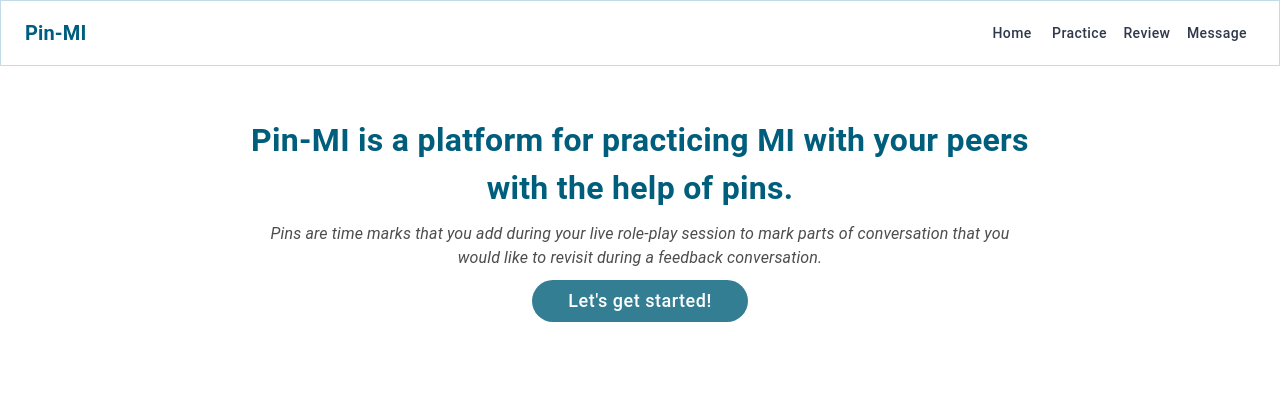
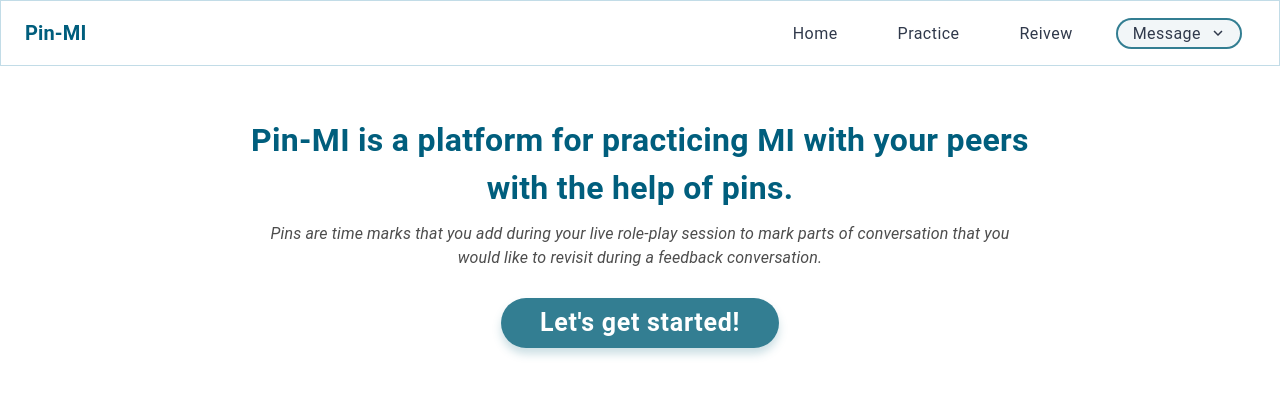
Before and after one commit to CoExLab/pinmi, a React (Create React App) app: page / in a window 1280 px wide. Shown: the top 396 px of the page. Built offline with nearby package versions, Linux system fonts and the light colour scheme; no server answers; the database is empty.

Commit message:
Updating Button component in existing pages (Refresher, PracticeSession, DiscussionPrep)

```diff
--- a/src/components/VideoChatComponent.js
+++ b/src/components/VideoChatComponent.js
@@ -1,6 +1,8 @@
 import React, { useState, useEffect } from "react";
 import { useSelector } from "react-redux";
 import { makeStyles } from '@material-ui/core/styles';
+import ArrowForwardIosIcon from '@material-ui/icons/ArrowForwardIos';
+import CallEndIcon from '@material-ui/icons/CallEnd';
 import MicIcon from "@material-ui/icons/MicNone";
 import MicOffIcon from "@material-ui/icons/MicOffOutlined";
 import VideocamIcon from "@material-ui/icons/VideocamOutlined";
@@ -20,6 +22,7 @@ import DialogContentText from '@material-ui/core/DialogContentText';
 import DialogTitle from '@material-ui/core/DialogTitle';
 import Popper from '@material-ui/core/Popper';
 
+import ColorLibButton from './layout/ColorLibComponents/ColorLibButton';
 
 import {
   toggleAudio,
@@ -52,6 +55,14 @@ const useStyles = makeStyles((theme) => ({
   display: 'flex',
   '& > * + *': {
     marginLeft: theme.spacing(5),
+  },
+  beginDiscussionPrepButton: {
+    backgroundColor: '#DB0000',
+    opacity: '62%',
+    '&:hover': {
+      backgroundColor: '#DB0000',
+      opacity: '100%',
+    },
   },
 }));
 
@@ -509,9 +520,17 @@ function VideoChatComponent(props) {
                     </DialogContentText>
                 </DialogContent>
                 <DialogActions>
-                    <Button onClick={() => handleStartChat(setApiKey, setSessionId, setToken, baseURL)} color="primary" autoFocus>
+                    <ColorLibButton
+                      variant='contained'
+                      size='medium'
+                      endIcon={<ArrowForwardIosIcon />}
+                      onClick={
+                        () => handleStartChat(setApiKey, setSessionId, setToken, baseURL)
+                      }
+                      autoFocus
+                    >
                       Join Now
-                    </Button>
+                    </ColorLibButton>
                 </DialogActions>
             </Dialog>
 
@@ -534,14 +553,16 @@ function VideoChatComponent(props) {
           </div>
           </div>
           <div className='actions-btns'>
-        <Button
+        <ColorLibButton
+          variant="contained"
+          size="medium"
+          className={classes.beginDiscussionPrepButton}
+          startIcon={<CallEndIcon />}
           onClick={() => handleFinishChat()}
           disabled={!isInterviewStarted}
-          color='secondary'
-          variant="contained"
         >
           Begin Discussion Prep
-        </Button>
+        </ColorLibButton>
         {props.isArchiveHost ?
         <Button
           onClick = {() => handleStartArchive()}
--- a/src/components/layout/Collaboration.jsx
+++ b/src/components/layout/Collaboration.jsx
@@ -5,7 +5,8 @@ import AudioReview from '../AudioReview';
 import Transcription from '../Transcription';
 // Others
 import { makeStyles } from '@material-ui/core/styles';
-import { Container, Grid, Button } from '@material-ui/core';
+import { Container, Grid } from '@material-ui/core';
+import ColorLibButton from './ColorLibComponents/ColorLibButton';
 import VideoChatComponent from '../VideoChatComponent';
 import { useSessionValue, useActiveStepValue } from "../../context";
 import { baseURL } from 'constants';
@@ -58,12 +59,14 @@ const Collaboration = () => {
         </Grid>
       </Container>
       <div style={{display: 'flex', alignItems: 'center', justifyContent: 'center'}}>
-            <Button
-             variant="contained"
-             onClick={handleNext}>
-                Begin Self-Reflection
-            </Button>
-            </div>
+        <ColorLibButton
+          variant="contained"
+          size="medium"
+          onClick={handleNext}
+        >
+          Begin Self-Reflection
+        </ColorLibButton>
+      </div>
     </div>
   );
 };
--- a/src/components/layout/ColorLibButton.jsx
+++ b/src/components/layout/ColorLibComponents/ColorLibButton.jsx
@@ -1,6 +1,6 @@
 import {withStyles} from '@material-ui/core/styles';
 
-import Button from '@material-ui/core/Button';
+import Button, { ButtonProps } from '@material-ui/core/Button';
 import ArrowBackIosIcon from '@material-ui/icons/ArrowBackIos';
 import ArrowForwardIosIcon from '@material-ui/icons/ArrowForwardIos';
 
@@ -11,7 +11,7 @@ const ColorLibButton = withStyles((theme) => ({
     fontWeight: '600',
     lineHeight: '1.5',
     padding: '6px 39px',
-    textTransform: 'none',
+    textTransform: 'none'
   },
   sizeLarge: {
     fontSize: '25px',
--- a/src/components/layout/DisscussionPrep.jsx
+++ b/src/components/layout/DisscussionPrep.jsx
@@ -5,8 +5,9 @@ import AudioReview from '../AudioReview';
 import Transcription from '../Transcription';
 // Others
 import { makeStyles } from '@material-ui/core/styles';
-import { Container, Grid, Button } from '@material-ui/core';
+import { Container, Grid } from '@material-ui/core';
 
+import ColorLibButton from './ColorLibComponents/ColorLibButton';
 import { useActiveStepValue } from '../../context';
 
 const useStyles = makeStyles((theme) => ({
@@ -52,12 +53,13 @@ const DisscussionPrep = () => {
         </Grid>
       </Container>
       <div style={{display: 'flex', alignItems: 'center', justifyContent: 'center'}}>
-            <Button
-             variant="contained"
-             onClick={handleNext}>
-                Join Discussion
-            </Button>
-            </div>
+        <ColorLibButton
+          variant="contained"
+          size="medium"
+          onClick={handleNext}>
+            Join Discussion
+        </ColorLibButton>
+      </div>
     </div>
   );
 };
--- a/src/components/layout/Landing.jsx
+++ b/src/components/layout/Landing.jsx
@@ -1,36 +1,24 @@
 import { makeStyles } from '@material-ui/core/styles';
-import Button from '@material-ui/core/Button';
 import Container from '@material-ui/core/Container';
 import Typography from '@material-ui/core/Typography';
+import ColorLibButton from './ColorLibComponents/ColorLibButton';
 import Navbar from './Navbar';
 
 const useStyles = makeStyles((theme) => ({
   welcome_container: {
-    padding: "50px 68px 50px 68px",
-    textAlign: "center",
+    padding: '50px 68px 50px 68px',
+    textAlign: 'center',
   },
   welcome_intro: {
     color: theme.palette.teal.dark,
-    fontSize: "xx-large",
-    fontWeight: "bold",
+    fontSize: 'xx-large',
+    fontWeight: 'bold',
   },
   welcome_definition: {
     color: theme.palette.gray.main,
-    fontStyle: "italic",
-    padding: "10px 20px 10px 20px",
+    fontStyle: 'italic',
+    padding: '10px 20px 10px 20px',
   },
-  startbutton: {
-    borderRadius: "35px",
-    backgroundColor: theme.palette.teal.main,
-    color: "white",
-    fontSize: "large",
-    padding: "5px 36px 5px 36px",
-    textTransform: "none",
-    '&:hover': {
-      backgroundColor: theme.palette.teal.light,
-      color: theme.palette.gray.dark,
-    },
-  }
 }));
 
 const Landing = () => {
@@ -39,16 +27,17 @@ const Landing = () => {
 	return (
 		<section>
 			<Navbar />
-			<Container className={classes.welcome_container} maxWidth="md">
+			<Container className={classes.welcome_container} maxWidth='md'>
         <Typography className={classes.welcome_intro}>
           Pin-MI is a platform for practicing MI with your peers with the help of pins.
         </Typography>
         <Typography className={classes.welcome_definition}>
           Pins are time marks that you add during your live role-play session to mark parts of conversation that you would like to revisit during a feedback conversation.
         </Typography>
-				<Button className={classes.startbutton} href="/content">
+        <br />
+				<ColorLibButton variant='contained' size='large' href='/content'>
           Let's get started!
-        </Button>
+        </ColorLibButton>
 			</Container>
 		</section>
 	);
--- a/src/components/layout/Navbar.jsx
+++ b/src/components/layout/Navbar.jsx
@@ -3,7 +3,8 @@ import { makeStyles } from '@material-ui/core/styles';
 import AppBar from '@material-ui/core/AppBar';
 import Toolbar from '@material-ui/core/Toolbar';
 import Typography from '@material-ui/core/Typography';
-import Button from '@material-ui/core/Button';
+import KeyboardArrowDownIcon from '@material-ui/icons/KeyboardArrowDown';
+import ColorLibButton from './ColorLibComponents/ColorLibButton';
 
 const useStyles = makeStyles((theme) => ({
   icon: {
@@ -18,7 +19,9 @@ const useStyles = makeStyles((theme) => ({
   },
   navbar_button: {
     color: theme.palette.gray.dark,
-    textTransform: "capitalize",
+    fontSize: "16px",
+    margin: "0px 13px",
+    padding: "6px 17px",
   },
 }));
 
@@ -32,9 +35,25 @@ export default function ButtonAppBar() {
           <Typography variant="h6" className={classes.icon}>
             Pin-MI
           </Typography>
-          {["home", "practice", "review", "message"].map((label) => (
-            <Button className={classes.navbar_button} key={label}>{label}</Button>
+          {["Home", "Practice", "Reivew"].map((label) => (
+            <ColorLibButton
+              variant="text"
+              size="small"
+              key={label}
+              className={classes.navbar_button}
+            >
+              {label}
+            </ColorLibButton>
           ))}
+          <ColorLibButton
+            variant="outlined"
+            size="small"
+            key="message"
+            className={classes.navbar_button}
+            endIcon={<KeyboardArrowDownIcon />}
+          >
+            Message
+          </ColorLibButton>
         </Toolbar>
       </AppBar>
     </div>
--- a/src/components/layout/PracticeSession.jsx
+++ b/src/components/layout/PracticeSession.jsx
@@ -1,10 +1,12 @@
-import { Button, Box } from '@material-ui/core';
+import { Box } from '@material-ui/core';
+import ArrowForwardIosIcon from '@material-ui/icons/ArrowForwardIos';
 import React, {useState, useEffect} from 'react';
 import Intro from "./PracticeSession/Intro.jsx"
 import Narrative from "./PracticeSession/Narrative.jsx"
 import Session from "./PracticeSession/Session.jsx"
 
 import { useActiveStepValue, useSessionValue } from "../../context";
+import ColorLibButton from './ColorLibComponents/ColorLibButton';
 
 
 function getConditionalContent(page) {
@@ -14,7 +16,7 @@ function getConditionalContent(page) {
       case 1:
         return <Narrative />;
       case 2:
-        return <Session /> ;
+        return <Session />;
       default:
         return <div>Unknown</div>;
     }
@@ -27,9 +29,25 @@ function getConditionalButton(page, setPage, setButton) {
 }
     switch (page) {
       case 0:
-        return <div><Box align="center" m = {2} mb = {20}> <Button variant="contained" color="primary" onClick={() => handleButton()}>Review Client Information</Button></Box></div>;
+        return (
+          <div>
+            <Box align='center' m = {2} mb = {20}>
+              <ColorLibButton variant='contained' size='medium' onClick={() => handleButton()} endIcon={<ArrowForwardIosIcon />}>
+                Review Information on Client
+              </ColorLibButton>
+            </Box>
+          </div>
+        );
       case 1:
-        return <div><Box align="center" m = {2} mb = {20}> <Button variant="contained" color="primary" onClick={() => handleButton()}>Begin Live Session</Button></Box></div>;
+        return (
+          <div>
+            <Box align='center' m = {2} mb = {20}>
+              <ColorLibButton variant='contained' size='medium' onClick={() => handleButton()}>
+                Begin Live Session
+              </ColorLibButton>
+            </Box>
+          </div>
+        );
       case 2:
         return ;
       default:
--- a/src/components/layout/Refresher.jsx
+++ b/src/components/layout/Refresher.jsx
@@ -1,8 +1,9 @@
 import React, {useState} from 'react';
-import { Paper, Box, TextField, Grid, Button } from '@material-ui/core';
+import { Paper, Box, TextField, Grid } from '@material-ui/core';
 import {ToggleButton, ToggleButtonGroup } from '@material-ui/lab';
 import { Fragment } from 'react';
 import { useUserModeValue, useActiveStepValue } from '../../context';
+import ColorLibButton from './ColorLibComponents/ColorLibButton';
 
 const Refresher = () => {
 	const {curActiveStep: activeStep, setCurActiveStep: setActiveStep} = useActiveStepValue();
@@ -173,11 +174,9 @@ const Refresher = () => {
 			</div>
 
 			<div style={{display: 'flex', alignItems: 'center', justifyContent: 'center'}}>
-			<Button
-			 variant="contained"
-			 onClick={handleNext}>
-				Submit
-			</Button>
+        <ColorLibButton variant='outlined' size='medium' onClick={handleNext}>
+          Submit
+        </ColorLibButton>
 			</div>
 
 		</Fragment>
```
Lines whose indentation alone changed are shown as unchanged.
